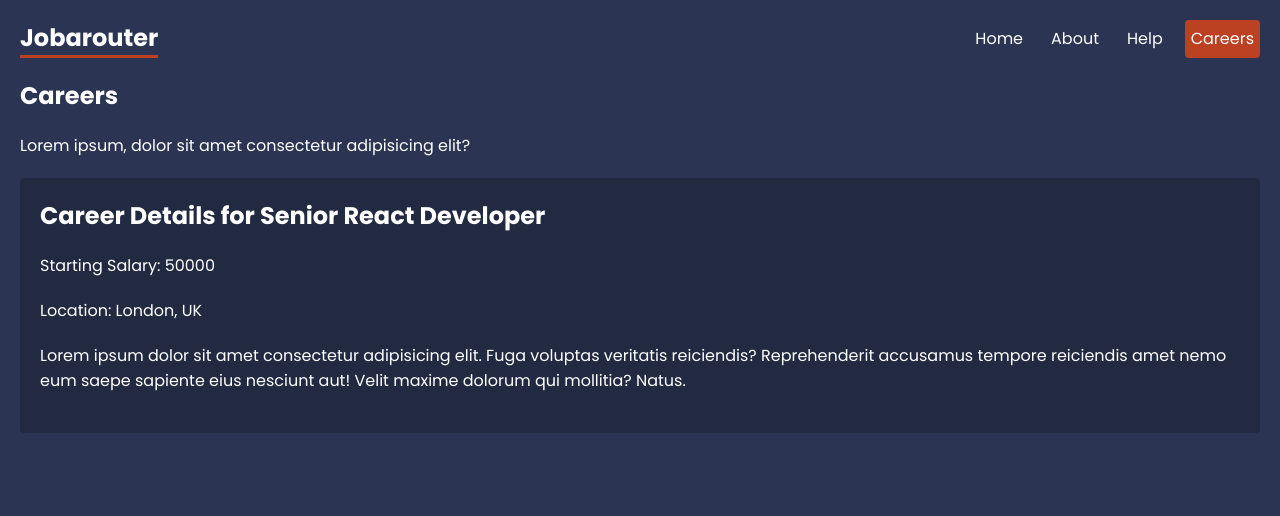
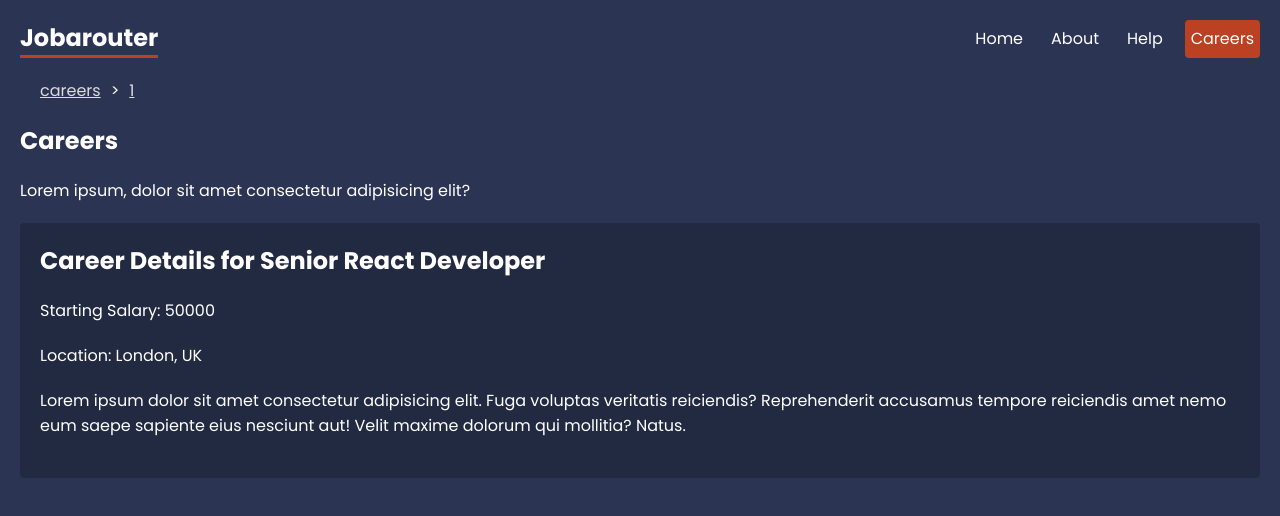
Before and after one commit to jgelsana/jobarouter, a React (Create React App) app: page /careers/1 in a window 1280 px wide. Shown: the top 516 px of the page. Built offline with nearby package versions, Linux system fonts and the light colour scheme; data requests are answered from the project's data file.

Commit message:
lesson9 commit

```diff
--- a/src/App.js
+++ b/src/App.js
@@ -34,7 +34,6 @@
         index
         element={<Careers />}
         loader={careersLoader}
-        // errorElement={<CareersError />}
         />
         <Route
         path=":id"
--- /dev/null
+++ b/src/components/Breadcrumbs.js
@@ -0,0 +1,30 @@
+import { Link, useLocation } from "react-router-dom"
+
+export default function Breadcrumbs() {
+
+    const location = useLocation()
+
+    //console.log(location)
+
+    // /help/contact --> help | contact
+
+    let currentLink = ''
+
+    const crumbs = location.pathname.split('/')
+        .filter(crumb => crumb !== '')
+        .map(crumb => {
+            currentLink +=  `/${crumb}`
+
+            return (
+                <div className="crumb" key={crumb}>
+                    <Link to={currentLink}>{crumb}</Link>
+                </div>
+            )
+        })
+
+  return (
+    <div className="breadcrumbs">
+        {crumbs}
+    </div>
+  )
+}
--- a/src/index.css
+++ b/src/index.css
@@ -132,3 +132,21 @@
 
 
 /* breadcrumbs */
+.breadcrumbs {
+  max-width: 1200px;
+  margin: 20px auto;
+}
+.breadcrumbs > *{
+  display: inline-block;
+  margin-right: 10px;
+}
+.breadcrumbs .crumb:after {
+  content: '>';
+  margin-left: 10px;
+}
+.breadcrumbs .crumb:last-child:after {
+  display: none;
+}
+.breadcrumbs .crumb a {
+  color: #ddd;
+}
--- a/src/layouts/CareersLayout.js
+++ b/src/layouts/CareersLayout.js
@@ -4,7 +4,8 @@
   return (
     <div className="careers-layout">
       <h2>Careers</h2>
-      <p>Lorem ipsum, dolor sit amet consectetur adipisicing elit?</p>
+      <p>Lorem ipsum, dolor sit amet consectetur
+      adipisicing elit?</p>
 
       <Outlet />
     </div>
--- a/src/layouts/RootLayout.js
+++ b/src/layouts/RootLayout.js
@@ -1,5 +1,6 @@
 import { NavLink, Outlet } from "react-router-dom";
 import React from "react";
+import Breadcrumbs from "../components/Breadcrumbs";
 
 export default function RootLayout() {
   return (
@@ -12,6 +13,7 @@
           <NavLink to="help">Help</NavLink>
           <NavLink to="careers">Careers</NavLink>
         </nav>
+        <Breadcrumbs/>
       </header>
 
       <main>
--- a/src/pages/careers/CareerDetails.js
+++ b/src/pages/careers/CareerDetails.js
@@ -29,9 +29,9 @@
 
     const res = await fetch('http://localhost:4000/careers/' + id)
 
-    // if (!res.ok) {
-    //     throw Error('Could not find that career.')
-    //   }
+    if (!res.ok) {
+        throw Error('Could not find that career.')
+      }
 
     return res.json();
 }
```
